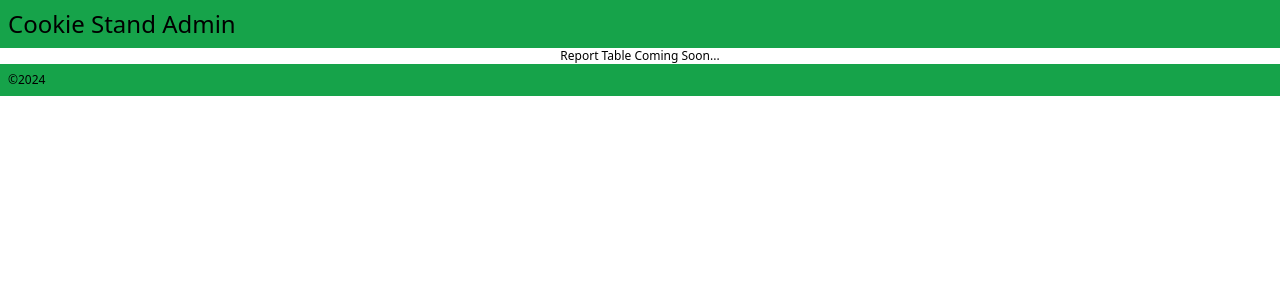
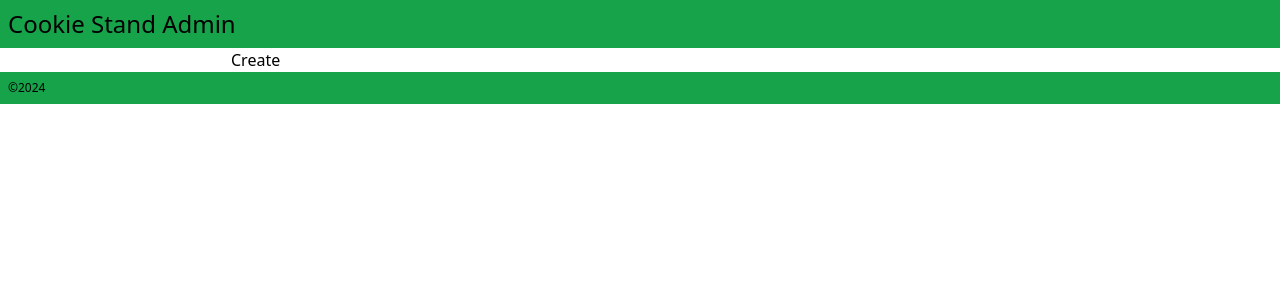
Before and after one commit to Code-Fellows-School-Work/cookie-stand-admin, a Next.js app: page / in a window 1280 px wide. Shown: the top 300 px of the page. Built offline with nearby package versions, Linux system fonts and the light colour scheme.

Commit message:
rendered create button on form

```diff
--- a/pages/index.js
+++ b/pages/index.js
@@ -4,7 +4,12 @@ import { useState } from 'react';
 
 export default function Home() {
 
-  const [location, setLocation] = useState();
+  const [location, setLocation] = useState({
+    inputOne: '',
+    inputTwo: '',
+    inputThree: '',
+    inputFour: '',
+  });
   const [reply, setReply] = useState();
 
   function locationHandler(event) {
@@ -19,9 +24,9 @@ export default function Home() {
         <link rel="icon" href="/favicon.ico" />
       </Head>
       <Header />
-      <Main>
-
-      </Main>
+      <main>
+        <CookieStandForm />
+      </main>
       <Footer />
     </>
   );
@@ -37,25 +42,17 @@ function Header() {
   );
 }
 
-function Main() {
+
+function CookieStandForm(props) {
   return (
-    <Table></Table>
+    <form onSubmit={props.onSubmit}>
+      <input name="Location"/>
+      <button>Create</button>
+
+    </form>
   );
 }
 
-function locationForm(props) {
-  <form onSubmit={props.onSubmit}>
-    <input>Test</input>
-    <button></button>
-
-  </form>
-}
-
-function Table() {
-  return (
-    <p className="text-xs text-center">Report Table Coming Soon...</p>
-  );
-}
 
 function Footer() {
   return(
```
